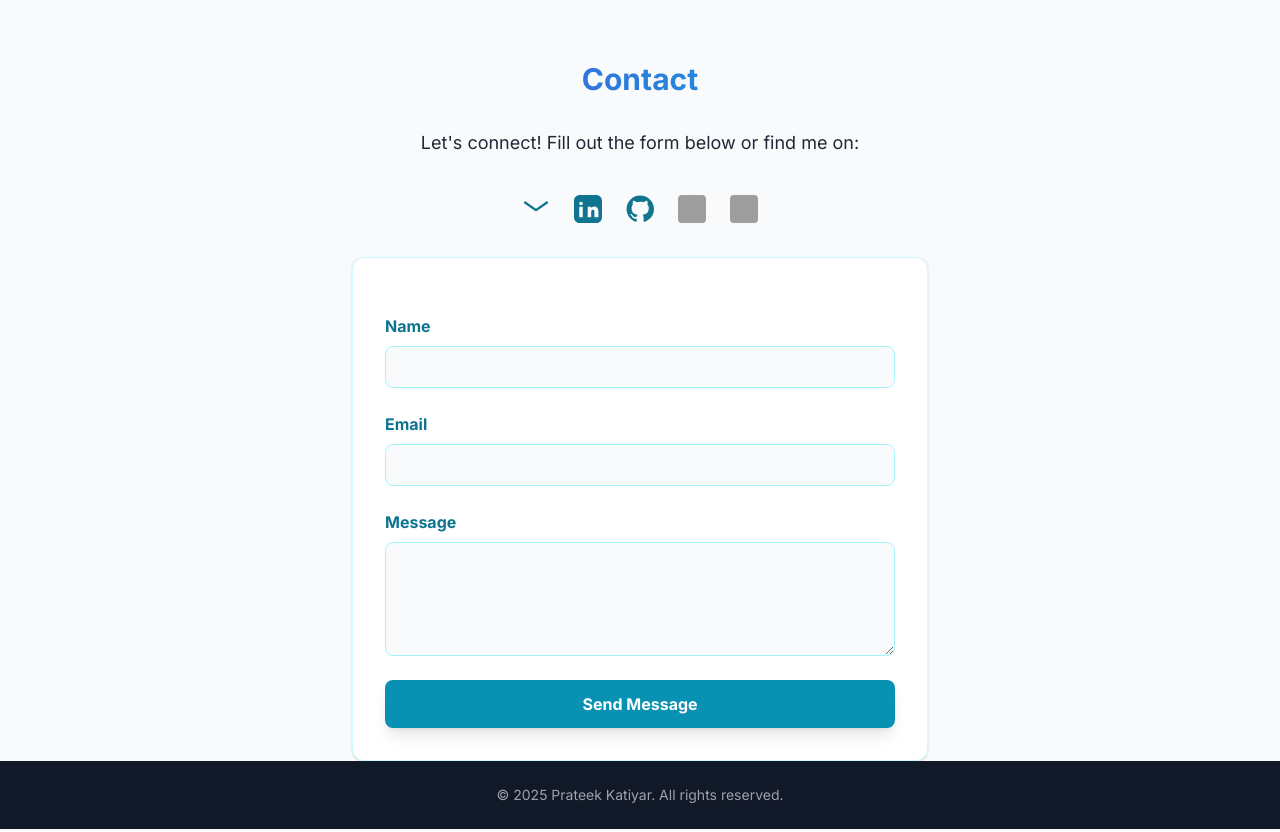
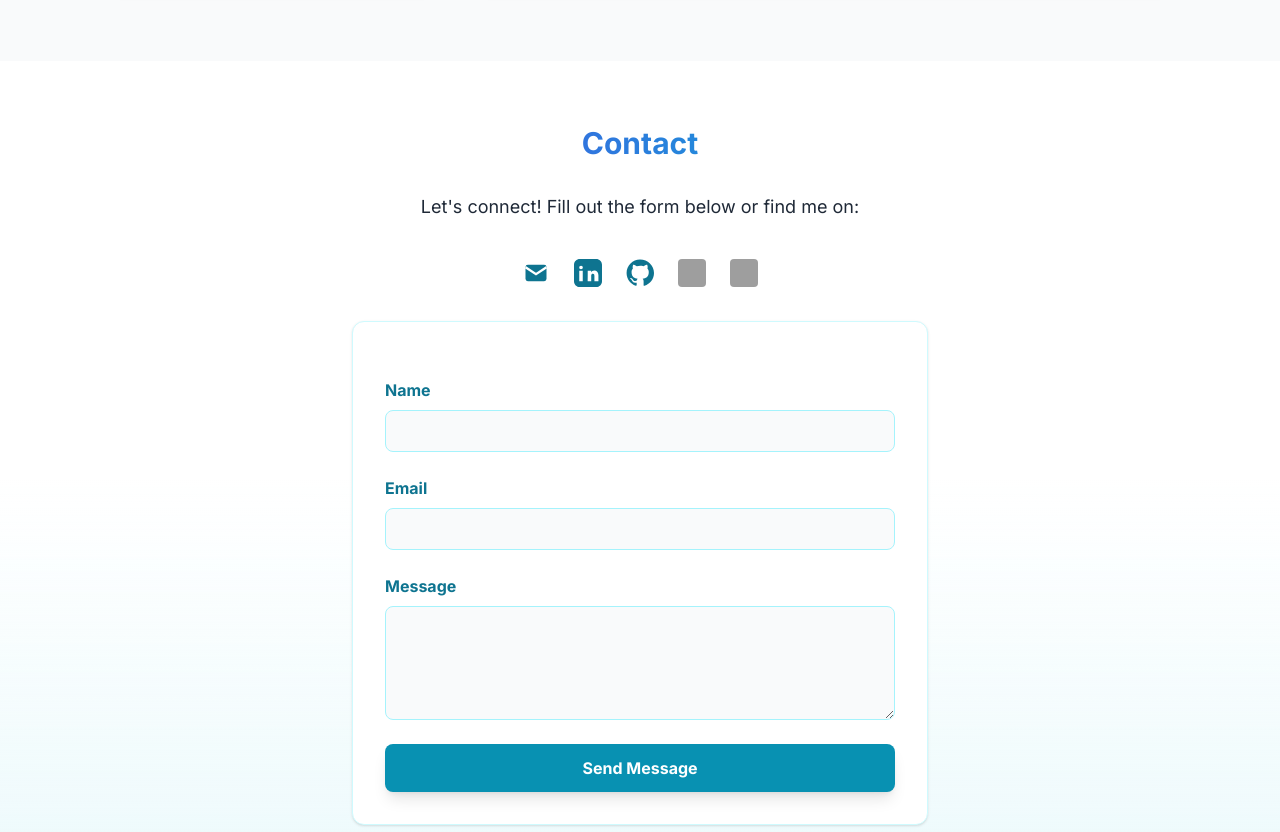
Before and after one commit to prateekkatiyar216/-My-Portfolio, a React app: page public/index.html in a window 1280 px wide. Shown: the part 2519-3351 px from the top of the page. Built offline with nearby package versions, Linux system fonts and the light colour scheme; grey boxes are pictures that could not be loaded.

Commit message:
Updated homepage text

```diff
--- a/public/index.html
+++ b/public/index.html
@@ -406,18 +406,21 @@
   </div>
 </section>
 
-  <!<section id="contact" class="py-16 bg-gradient-to-t from-cyan-100/30 via-white to-white dark:from-gray-950 dark:via-gray-900 dark:to-gray-800" data-aos="fade-up" data-aos-duration="900">
+  <section id="contact" class="py-16 bg-gradient-to-t from-cyan-100/30 via-white to-white dark:from-gray-950 dark:via-gray-900 dark:to-gray-800" data-aos="fade-up" data-aos-duration="900">
   <div class="max-w-3xl mx-auto px-6 text-center">
     <h2 class="text-3xl font-bold mb-8 gradient-text">Contact</h2>
     <p class="mb-8 text-lg">Let's connect! Fill out the form below or find me on:</p>
     <div class="flex justify-center gap-6 mb-8">
-      <a href="mailto:your-prateek.katiyar216@gmail.com" title="Email" class="text-cyan-700 dark:text-cyan-300 text-3xl hover:scale-110 transition" target="_blank">
-        <!-- Email Icon (Heroicons, Tailwind, or similar) -->
-        <svg class="inline w-7 h-7" fill="none" stroke="currentColor" stroke-width="2" viewBox="0 0 24 24">
-          <path d="M4 4h16v16H4z" stroke="none"/>
-          <path d="M22 6l-10 7L2 6" stroke="currentColor"/>
+
+      <!-- Gmail Compose Link -->
+      <a href="https://mail.google.com/mail/?view=cm&fs=1&to=your-prateek.katiyar216@gmail.com" target="_blank" title="Gmail" class="text-cyan-700 dark:text-cyan-300 text-3xl hover:scale-110 transition">
+        <!-- Gmail Envelope Icon -->
+        <svg class="inline w-7 h-7" viewBox="0 0 24 24" fill="currentColor">
+          <rect x="3" y="5" width="18" height="14" rx="2" fill="currentColor"/>
+          <path d="M3 7l9 6 9-6" stroke="#fff" stroke-width="2" fill="none"/>
         </svg>
       </a>
+
       <a href="https://www.linkedin.com/in/prateekkatiyar216" target="_blank" title="LinkedIn" class="text-cyan-700 dark:text-cyan-300 text-3xl hover:scale-110 transition">
         <svg class="inline w-7 h-7" fill="currentColor" viewBox="0 0 24 24">
           <path d="M19 0h-14c-2.76 0-5 2.24-5 5v14c0 2.76 2.24 5 5 5h14c2.76 0 5-2.24 5-5v-14c0-2.76-2.24-5-5-5zm-11.5 19h-3v-9h3v9zm-1.5-10.3c-.96 0-1.5-.65-1.5-1.46 0-.83.56-1.46 1.54-1.46s1.5.63 1.5 1.46c0 .81-.54 1.46-1.54 1.46zm14.5 10.3h-3v-4.5c0-1.07-.38-1.8-1.31-1.8-.72 0-1.15.49-1.34.96-.07.17-.09.41-.09.65v4.69h-3s.04-7.61 0-9h3v1.28c.4-.62 1.12-1.5 2.71-1.5 1.98 0 3.46 1.29 3.46 4.06v5.16z"/>
@@ -436,7 +439,7 @@
       </a>
     </div>
     <!-- Netlify working form: -->
-    <form name="contact" method="GET" data-netlify="true" netlify-honeypot="bot-field" action="/thanks.html" class="max-w-xl mx-auto bg-white dark:bg-gray-900 p-8 rounded-xl shadow space-y-6 border border-cyan-100 dark:border-gray-800">
+    <form name="contact" method="POST" data-netlify="true" netlify-honeypot="bot-field" action="/thanks.html" class="max-w-xl mx-auto bg-white dark:bg-gray-900 p-8 rounded-xl shadow space-y-6 border border-cyan-100 dark:border-gray-800">
       <input type="hidden" name="form-name" value="contact" />
       <p class="hidden">
         <label>Don’t fill this out if you’re human: <input name="bot-field" /></label>
```
